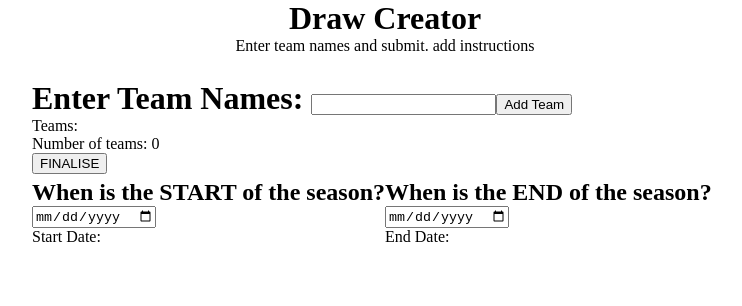
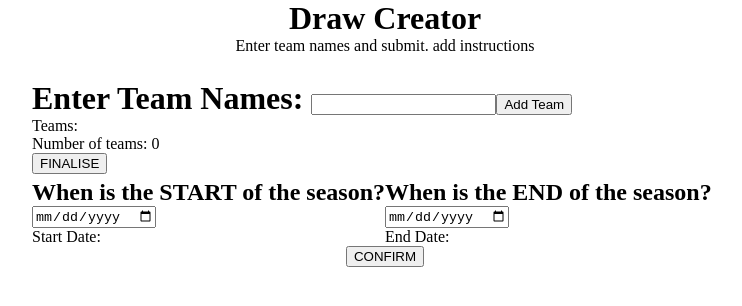
Before and after one commit to mitchanderson202/Draw-Creator, a React (Vite) app: page / in a window 1280 px wide. Shown: the top 306 px of the page, without its empty margins (255-997 px from the left). Built offline with nearby package versions, Linux system fonts and the light colour scheme.

Commit message:
updated some components && testing

```diff
--- a/src/App.scss
+++ b/src/App.scss
@@ -6,6 +6,6 @@
 .App {
   width: 100vw;
   display: grid;
-  grid-template-rows: 10vh 1fr 1fr 1fr;
+  grid-template-rows: 10vh 1fr 1fr 1fr 1fr;
   justify-content: center;
 }
--- /dev/null
+++ b/src/components/Draw/Draw.scss
@@ -0,0 +1,2 @@
+// .Draw {
+// }
--- /dev/null
+++ b/src/components/Draw/Draw.tsx
@@ -0,0 +1,7 @@
+import "./Draw.scss";
+
+const Draw = () => {
+  return <div className="Draw">Draw</div>;
+};
+
+export default Draw;
--- a/src/components/Finalists/Finalists.tsx
+++ b/src/components/Finalists/Finalists.tsx
@@ -33,7 +33,9 @@ const Finalists = ({ teamName }: FinalistsProps) => {
     );
 
     if (match1 && match2) {
-      setConfirmFinalists("Teams confirmed");
+      setConfirmFinalists(
+        `${input1.value} & ${input2.value} will open the season`
+      );
     } else {
       setConfirmFinalists("Invalid team names");
     }
--- a/src/components/Rounds/Rounds.tsx
+++ b/src/components/Rounds/Rounds.tsx
@@ -1,9 +1,11 @@
+import Draw from "../Draw/Draw";
 import "./Rounds.scss";
 import { useState, useRef } from "react";
 
 const Rounds = () => {
   const [startDate, setStartDate] = useState("");
   const [endDate, setEndDate] = useState("");
+  const [renderDraw, setRenderDraw] = useState<boolean>(false);
 
   const handleStartChange = (e: React.ChangeEvent<HTMLInputElement>) => {
     setStartDate(e.target.value);
@@ -19,6 +21,10 @@ const Rounds = () => {
         millisecondsPerWeek
     );
     return differenceInWeeks;
+  };
+
+  const handleConfirm = () => {
+    setRenderDraw(true);
   };
 
   return (
@@ -39,6 +45,8 @@ const Rounds = () => {
         ) : (
           ""
         )}
+        <button onClick={handleConfirm}>CONFIRM</button>
+        {renderDraw && <Draw />}
       </div>
     </div>
   );
```
Also changed, not shown: 2 other files (tests, documents, lock files or other folders).
